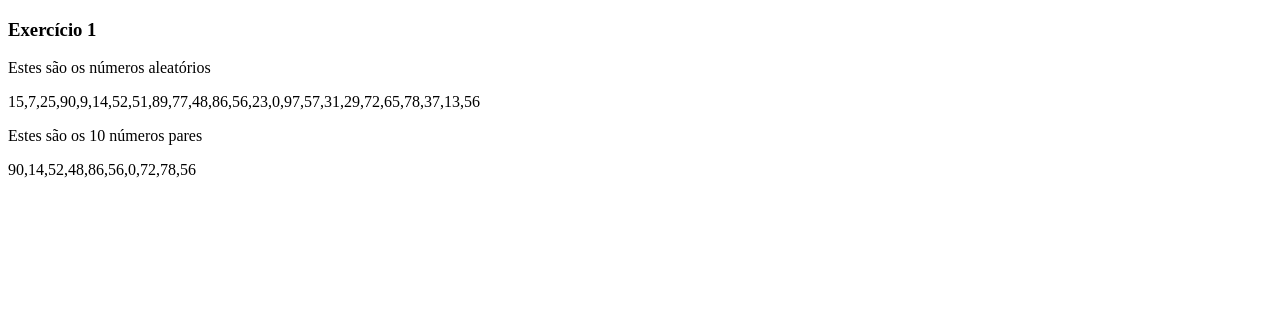
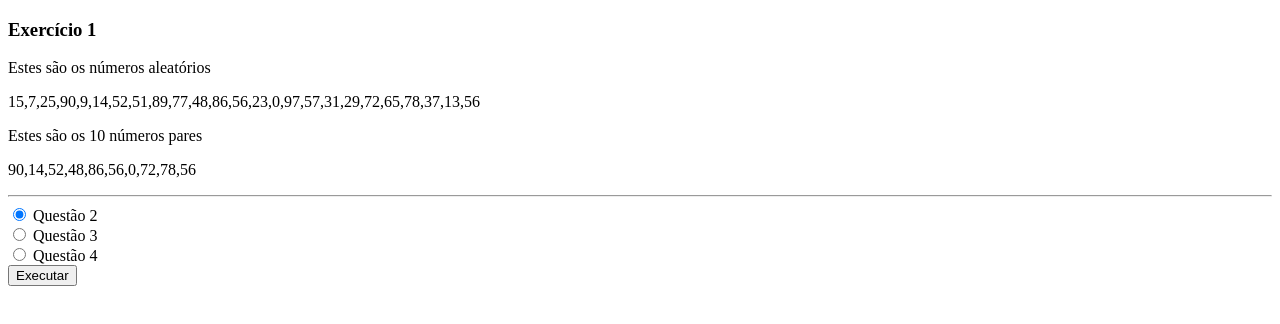
Before and after one commit to otav-o/Tecnologia-Web-Aplicada, a plain HTML site: page Javascript/Exercicios/aula19052021/index.html in a window 1280 px wide. Drawn offline with Linux system fonts and the light colour scheme.

Commit message:
Criar formulário para executar questões

```diff
--- a/Javascript/Exercicios/aula19052021/aula19052021.js
+++ b/Javascript/Exercicios/aula19052021/aula19052021.js
@@ -23,6 +23,12 @@ document.getElementById('pares').innerHTML = numerosPares;
 
 console.log(numerosPares);
 
+const rodarQuestao = () => {
+    if (document.getElementById('q2').checked)
+        exercicio2();
+}
+var opcaoMarcada = document.getElementById('formulario').value;
+
 /*2. Escreva um código para calcular a média de N números. Utilize uma janela de prompt para receber os números separados por vírgula. Exiba o resultado em uma janela de alerta.*/
 
 
--- a/Javascript/Exercicios/aula19052021/index.html
+++ b/Javascript/Exercicios/aula19052021/index.html
@@ -11,6 +11,27 @@
     <p id='aleatorios'></p>
     <p>Estes são os 10 números pares</p>
     <p id='pares'></p>
+
+    <hr>
+
+    <form id='formulario'>
+        <label for='q2'>
+            <input id='q2' value='q1' name='questoes' type='radio' checked>
+            Questão 2
+        </label><br>
+
+        <label for='q3'>
+            <input id='q3' value='q2' name='questoes' type='radio'>
+            Questão 3
+        </label><br>
+
+        <label for='q4'>
+            <input id='q4' value='q3' name='questoes' type='radio'>
+            Questão 4
+        </label><br>
+
+        <button type="button" onClick='rodarQuestao()'>Executar</button>
+    </form>
 </body>
 <script src='aula19052021.js'></script>
 </html>
```
